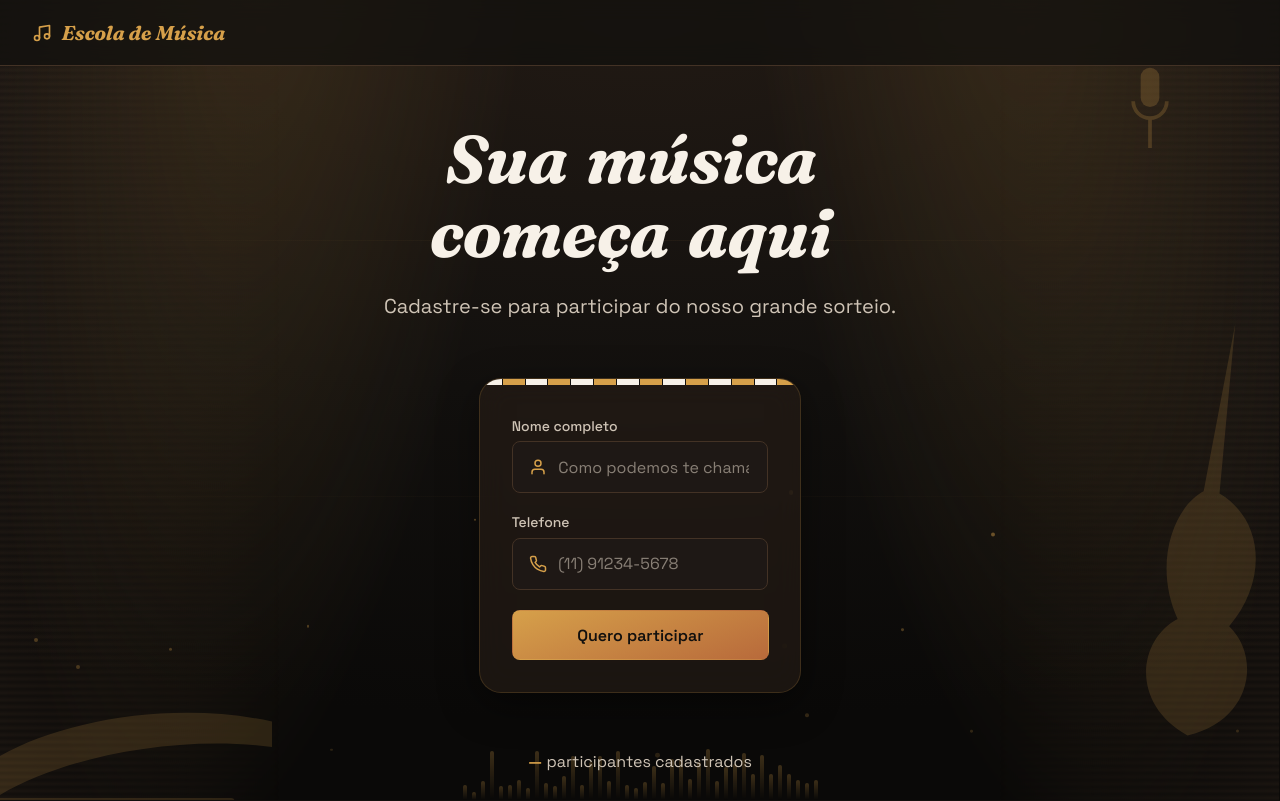
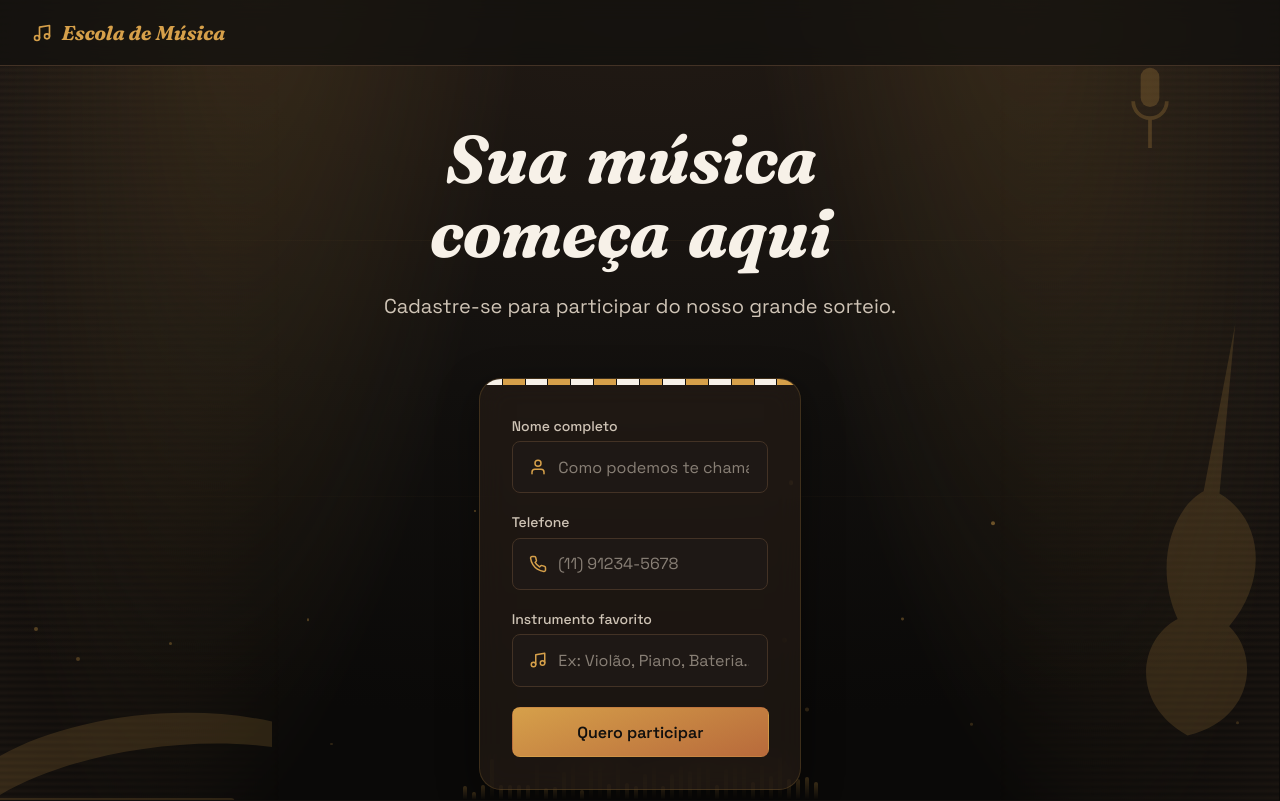
Before and after one commit to CarlosHenrique1365/sorteio-escola-musica, a React (Vite) app: page / in a window 1280 px wide. Shown: the top 801 px of the page. Built offline with nearby package versions, Linux system fonts and the light colour scheme; no server answers.

Commit message:
Criação do campo instrumento favorito e correção erro undefined quando candidato existente

```diff
--- a/src/pages/Cadastro/Cadastro.jsx
+++ b/src/pages/Cadastro/Cadastro.jsx
@@ -1,6 +1,6 @@
 import { useState } from "react";
 import { motion, AnimatePresence } from "framer-motion";
-import { FiUser, FiPhone, FiShare2, FiList } from "react-icons/fi";
+import { FiUser, FiPhone, FiMusic, FiShare2, FiList } from "react-icons/fi";
 import Header from "../../components/Header/Header";
 import Footer from "../../components/Footer/Footer";
 import WaveBackground from "../../components/WaveBackground/WaveBackground";
@@ -19,7 +19,7 @@ const TITLE = "Sua música começa aqui";
 
 export default function Cadastro() {
   const words = useWordReveal(TITLE);
-  const [form, setForm] = useState({ nome: "", telefone: "" });
+  const [form, setForm] = useState({ nome: "", telefone: "", instrumento: "" });
   const [errors, setErrors] = useState({});
   const [loading, setLoading] = useState(false);
   const [submitError, setSubmitError] = useState("");
@@ -34,6 +34,9 @@ export default function Cadastro() {
     if (form.telefone.replace(/\D/g, "").length < 10) {
       nextErrors.telefone = "Informe um telefone válido com DDD.";
     }
+    if (!form.instrumento.trim()) {
+      nextErrors.instrumento = "Conte pra gente seu instrumento favorito.";
+    }
     setErrors(nextErrors);
     return Object.keys(nextErrors).length === 0;
   }
@@ -46,8 +49,25 @@ export default function Cadastro() {
     setLoading(true);
     try {
       const data = await cadastrarParticipante(form);
+
+      // Contrato real do api.js:
+      //  - Sucesso:        { sucesso: true,  cadastrado: false, numero, nome, mensagem }
+      //  - Já cadastrado:  { sucesso: false, cadastrado: true,  numero, nome, mensagem }
+      if (data.cadastrado) {
+        setSubmitError(
+          data.mensagem ||
+            `Este telefone já está cadastrado${
+              data.numero != null ? ` com o número ${formatParticipantNumber(data.numero)}` : ""
+            }.`
+        );
+        return;
+      }
+
       setResult(data);
     } catch {
+      // Erro de rede real (sem resposta do servidor) — cadastrarParticipante
+      // já trata respostas de erro do n8n com corpo JSON, então chegar aqui
+      // significa que não houve resposta alguma.
       setSubmitError("Não foi possível concluir seu cadastro agora. Tente novamente em instantes.");
     } finally {
       setLoading(false);
@@ -152,6 +172,17 @@ export default function Cadastro() {
                     error={errors.telefone}
                     required
                   />
+                  <Input
+                    label="Instrumento favorito"
+                    icon={FiMusic}
+                    placeholder="Ex: Violão, Piano, Bateria..."
+                    value={form.instrumento}
+                    onChange={(event) =>
+                      setForm((prev) => ({ ...prev, instrumento: event.target.value }))
+                    }
+                    error={errors.instrumento}
+                    required
+                  />
                   {submitError && (
                     <p role="alert" style={{ color: "var(--color-error)", fontSize: "var(--fs-sm)" }}>
                       {submitError}
--- a/src/services/api.js
+++ b/src/services/api.js
@@ -45,9 +45,9 @@ api.interceptors.request.use((config) => {
  * O componente que chamar essa função deve checar `data.cadastrado`
  * para saber se é um cadastro novo ou uma tentativa duplicada.
  */
-export async function cadastrarParticipante({ nome, telefone }) {
+export async function cadastrarParticipante({ nome, telefone, instrumento }) {
   try {
-    const { data } = await api.post("/cadastro", { nome, telefone });
+    const { data } = await api.post("/cadastro", { nome, telefone, instrumento });
     return data;
   } catch (error) {
     // Se o n8n respondeu com um status de erro (ex.: 400) mas ainda
```
